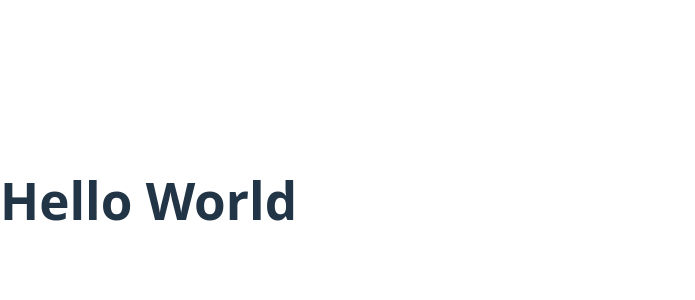
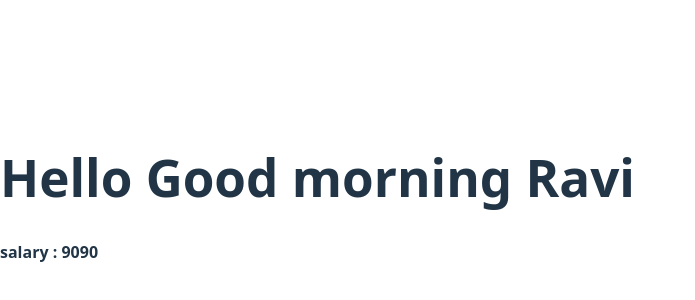
Before and after one commit to saiDev1999/react-app, a React (Vite) app: page / in a window 1280 px wide. Shown: the part 200-500 px from the top of the page, without its empty margins (0-695 px from the left). Built offline with nearby package versions, Linux system fonts and the light colour scheme.

Commit message:
es 6 features

```diff
--- a/src/App.jsx
+++ b/src/App.jsx
@@ -1,8 +1,16 @@
 
 const App =()=>{
+
+  const employeeData={
+    nameOfPerson :"Ravi",
+    salary:9090
+  }
+  const {nameOfPerson,salary} = employeeData
+
   return (
     <div>
-      <h1>Hello World</h1>
+      <h1>Hello Good morning {nameOfPerson} </h1>
+      <h4>salary : {salary}</h4>
     </div>
   )
 
```
Also changed, not shown: src/js-functions/es6-features.js (added, +150 -0 lines), 1 other file (tests, documents, lock files or other folders).
